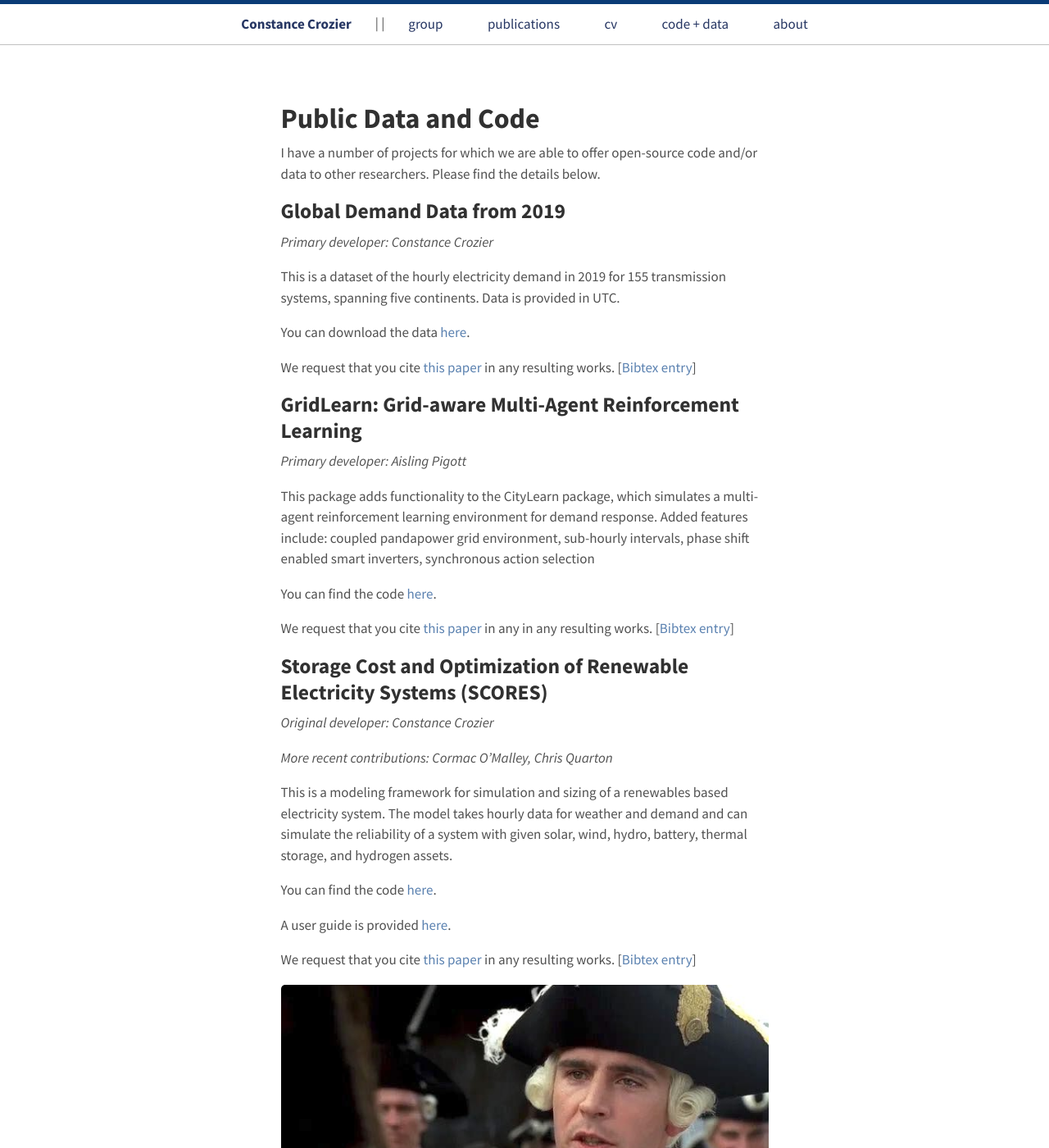
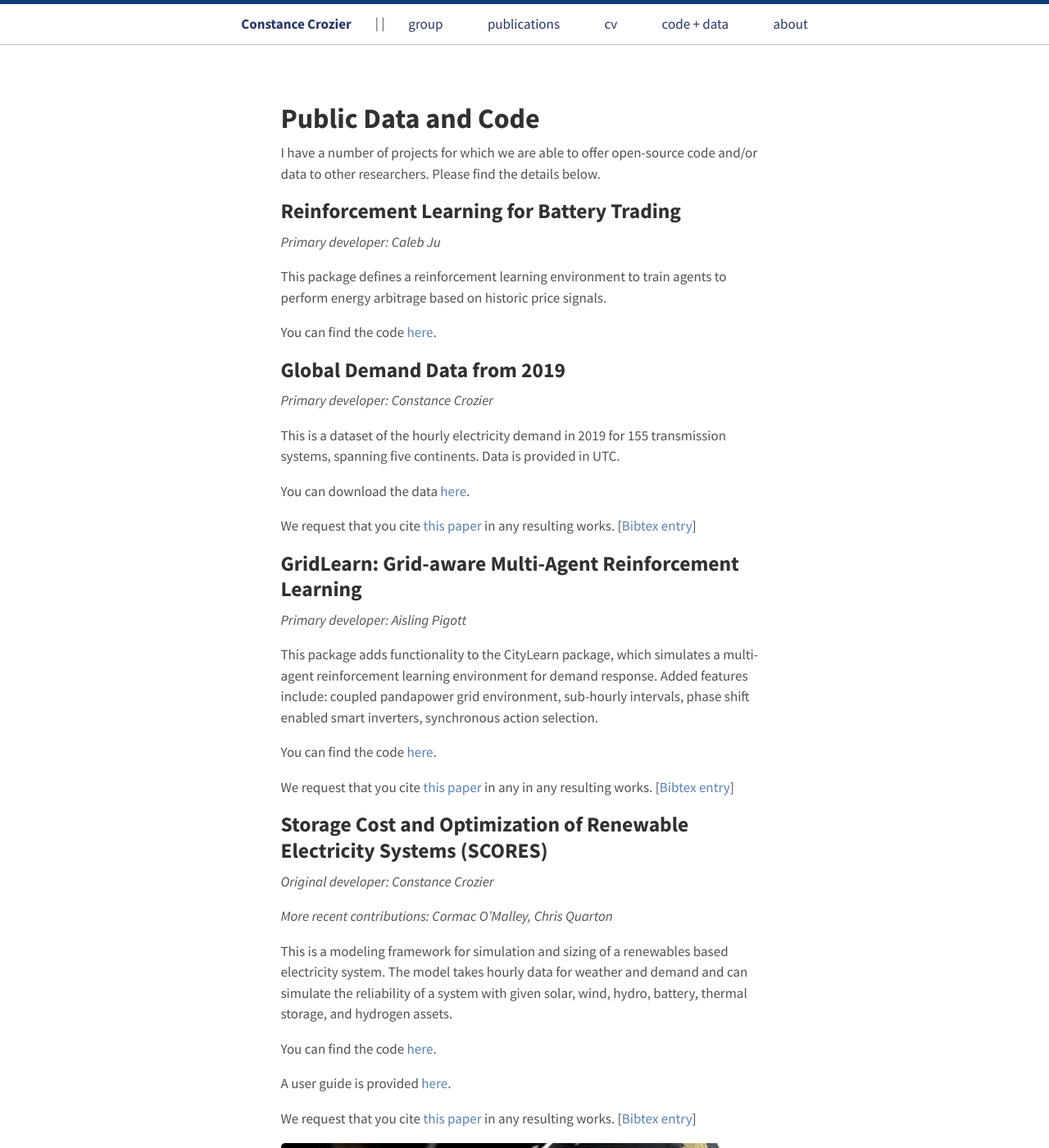
Before and after one commit to constancecrozier/constancecrozier.github.io, a Jekyll site: the page built from code.md, in a window 1280 px wide and 1400 px high. Shown: the whole window at 82% size. Built offline with Jekyll 4.4.1, drawn with Linux system fonts in a browser that asks for light colours.

Commit message:
Update code.md

```diff
--- a/code.md
+++ b/code.md
@@ -6,6 +6,13 @@ permalink: /code/
 
 # Public Data and Code
 I have a  number of projects for which we are able to offer open-source code and/or data to other researchers. Please find the details below.
+
+<h2>Reinforcement Learning for Battery Trading</h2>
+*Primary developer: Caleb Ju*
+
+This package defines a reinforcement learning environment to train agents to perform energy arbitrage based on historic price signals.
+
+You can find the code [here](https://github.com/jucaleb4/battery-trading).
 
 <h2>Global Demand Data from 2019</h2>
 *Primary developer: Constance Crozier*
@@ -19,7 +26,7 @@ We request that you cite [this paper](/files/Interconnection.pdf) in any resulti
 <h2>GridLearn: Grid-aware Multi-Agent Reinforcement Learning</h2>
 *Primary developer: Aisling Pigott*
 
-This package adds functionality to the CityLearn package, which simulates a multi-agent reinforcement learning environment for demand response. Added features include: coupled pandapower grid environment, sub-hourly intervals, phase shift enabled smart inverters, synchronous action selection
+This package adds functionality to the CityLearn package, which simulates a multi-agent reinforcement learning environment for demand response. Added features include: coupled pandapower grid environment, sub-hourly intervals, phase shift enabled smart inverters, synchronous action selection.
 
 You can find the code [here](https://github.com/apigott/CityLearn/releases/tag/gridlearn-v1.0).
 
```
